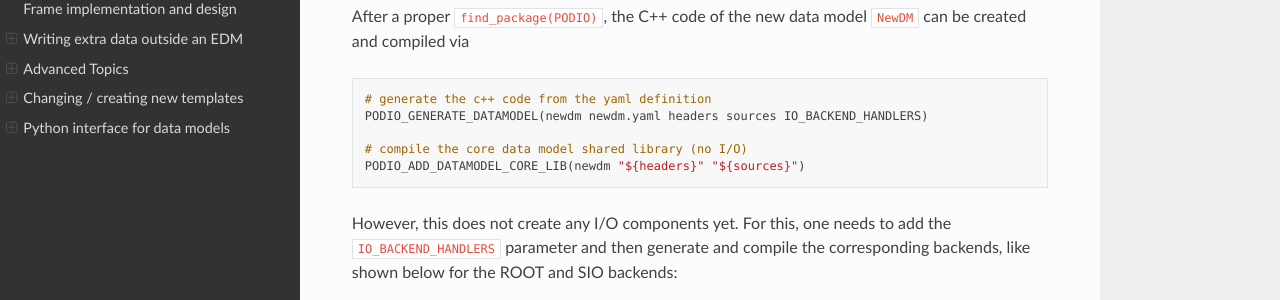
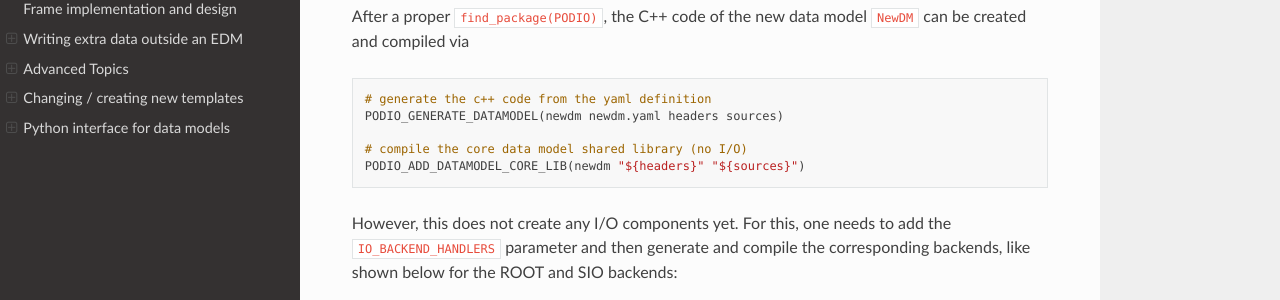
Before and after one commit to AIDASoft/podio, a Sphinx documentation site: the page built from doc/cmake.md, in a window 1280 px wide and 1005 px high. Shown: the part 307-607 px from the top of the window. Built offline with Sphinx 7.4.7 and the Read the Docs theme 2.0.0, drawn with Linux system fonts in a browser that asks for light colours; pages that are not in the unit, such as notebooks, are missing from menus; the version number could not be read and is left out.

Commit message:
Update doc/cmake.md
Co-authored-by: Thomas Madlener <thomas.madlener@desy.de>

````diff
--- a/doc/cmake.md
+++ b/doc/cmake.md
@@ -8,7 +8,7 @@ After a proper `find_package(PODIO)`, the C++ code of the new data model `NewDM`
 
 ```
 # generate the c++ code from the yaml definition
-PODIO_GENERATE_DATAMODEL(newdm newdm.yaml headers sources IO_BACKEND_HANDLERS)
+PODIO_GENERATE_DATAMODEL(newdm newdm.yaml headers sources)
 
 # compile the core data model shared library (no I/O)
 PODIO_ADD_DATAMODEL_CORE_LIB(newdm "${headers}" "${sources}")
````
